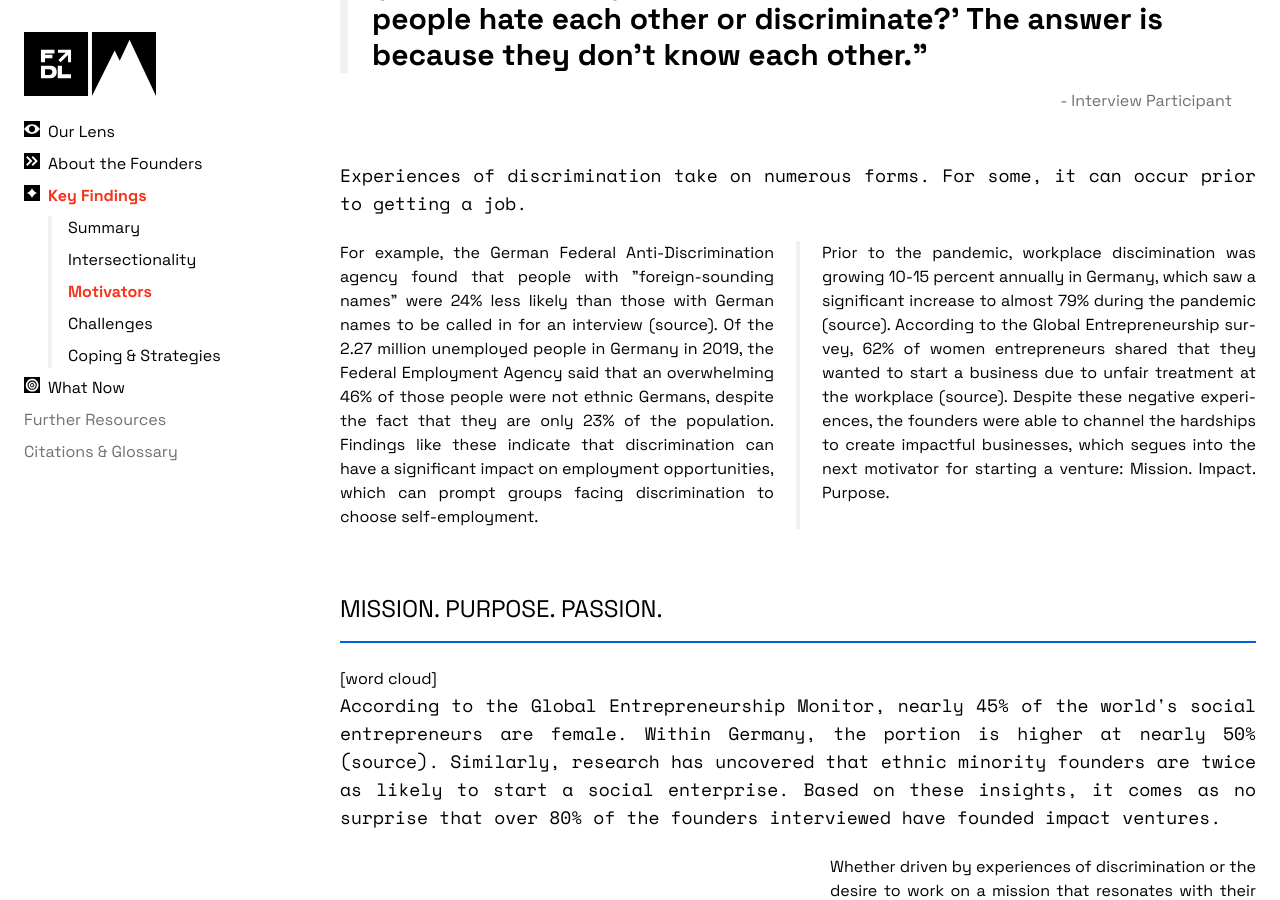
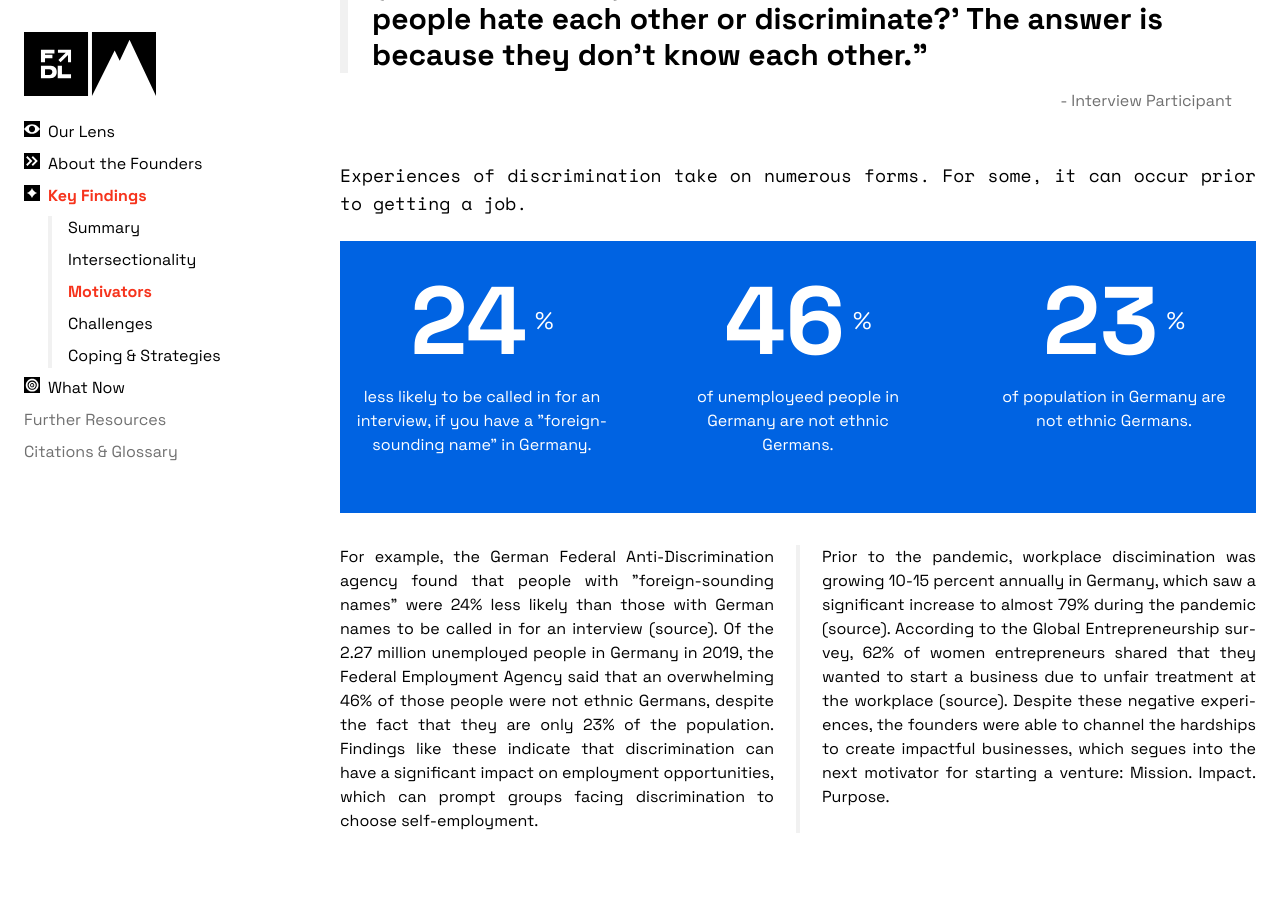
Before and after one commit to Founderland/Report, a Jekyll site: the page built from index.html, in a window 1280 px wide and 900 px high, scrolled down 11640 px. Built offline with Jekyll 4.4.1, drawn with Linux system fonts in a browser that asks for light colours.

Commit message:
card content

```diff
--- a/_includes/section-3.html
+++ b/_includes/section-3.html
@@ -72,6 +72,29 @@
         <figcaption>- Interview Participant</figcaption>
     </figure>
     <p class="lead">Experiences of discrimination take on numerous forms. For some, it can occur prior to getting a job.</p>
+    <div class="card mixed-col">
+        <div class="col-span-4">
+            <div class="stat">
+                <div class="digit-lg">24</div>
+                <div class="label">%</div>
+            </div>
+            <p>less likely to be called in for an interview, if you have a "foreign-sounding name" in Germany.</p>
+        </div>
+        <div class="col-span-4">
+            <div class="stat">
+                <div class="digit-lg">46</div>
+                <div class="label">%</div>
+            </div>
+            <p>of unemployeed people in Germany are not ethnic Germans.</p>
+        </div>
+        <div class="col-span-4">
+            <div class="stat">
+                <div class="digit-lg">23</div>
+                <div class="label">%</div>
+            </div>
+            <p>of population in Germany are not ethnic Germans.</p>
+        </div>
+    </div>
     <div class="text-col">
         <p>For example, the German Federal Anti-Discrimination agency found that people with "foreign-sounding names" were 24% less likely than those with German names to be called in for an interview (source). Of the 2.27 million unemployed people in Germany in 2019, the Federal Employment Agency said that an overwhelming 46% of those people were not ethnic Germans, despite the fact that they are only 23% of the population. Findings like these indicate that discrimination can have a significant impact on employment opportunities, which can prompt groups facing discrimination to choose self-employment.</p>
         <p>Prior to the pandemic, workplace discimination was growing 10-15 percent annually in Germany, which saw a significant increase to almost 79% during the pandemic (source). According to the Global Entrepreneurship survey, 62% of women entrepreneurs shared that they wanted to start a business due to unfair treatment at the workplace (source). Despite these negative experiences, the founders were able to channel the hardships to create impactful businesses, which segues into the next motivator for starting a venture: Mission. Impact. Purpose.</p>
```
